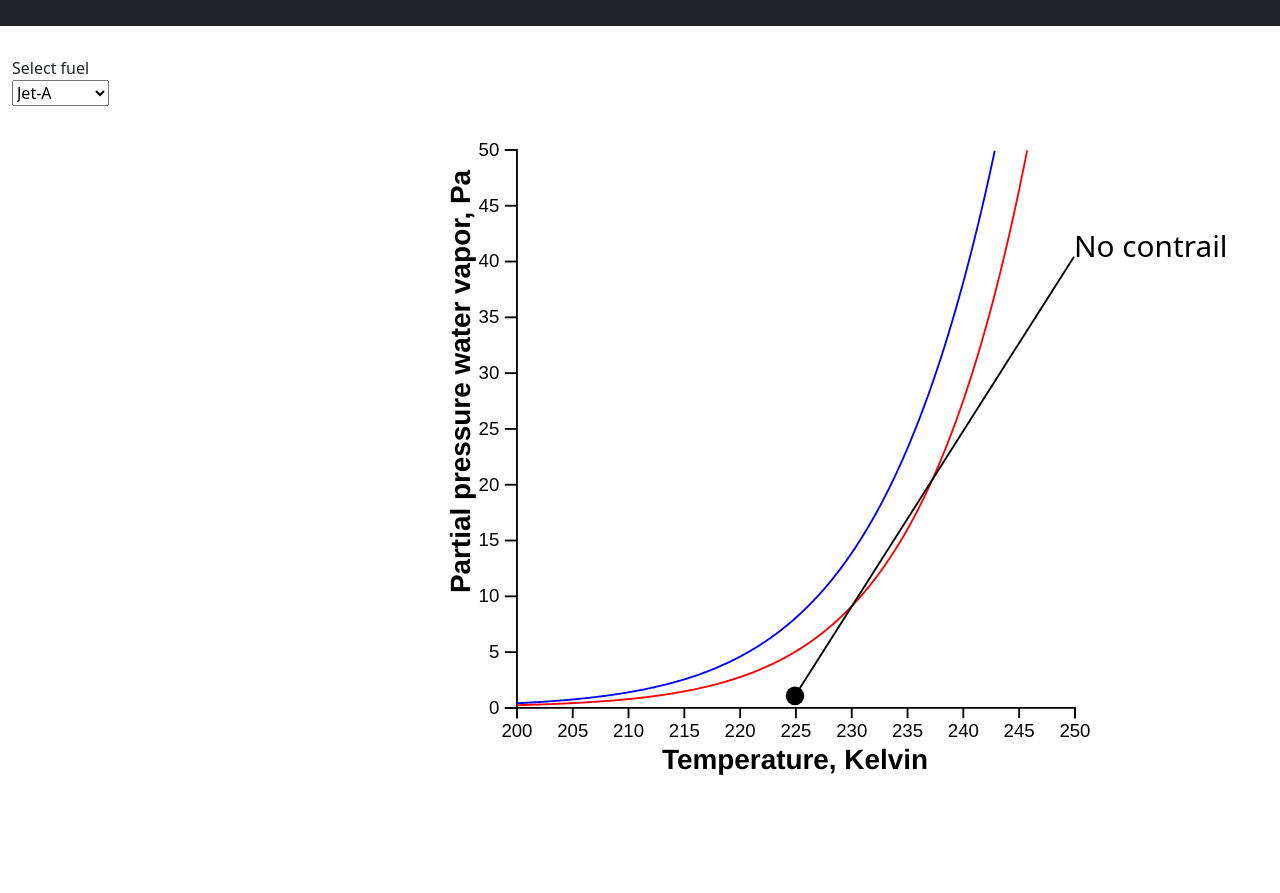
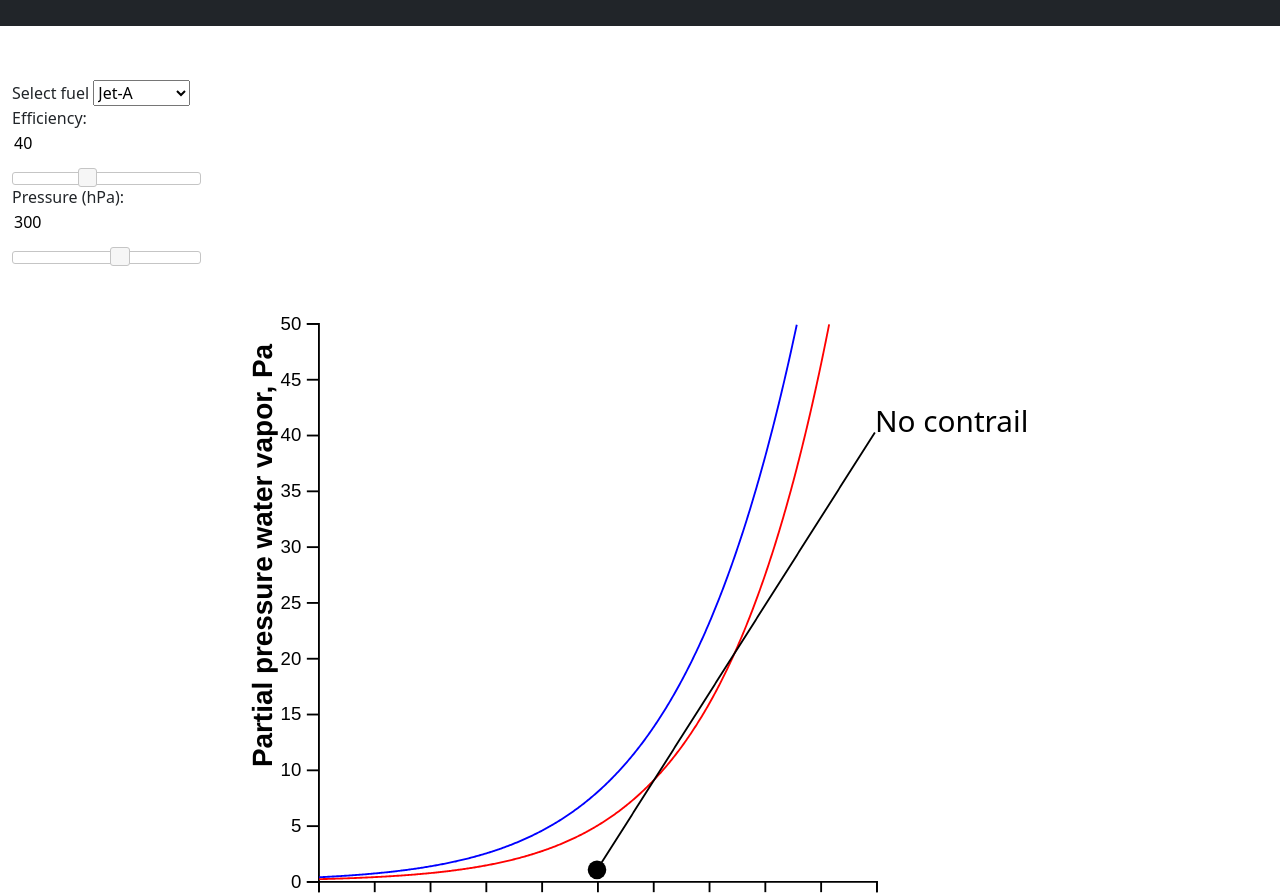
Before and after one commit to VincentMeijer/contrail-viz, a plain HTML site: page sac.html in a window 1280 px wide. Shown: the top 893 px of the page. Before the commit the page ends 800 px from the top, so only its background shows below. Drawn offline with nearby package versions, Linux system fonts and the light colour scheme.

Commit message:
Added pressure and efficiency sliders

```diff
--- a/sac.html
+++ b/sac.html
@@ -5,7 +5,10 @@
 		<title>D3: Schmidt-Appleman</title>
 		<script type="text/javascript" src="d3.js"></script>
         <link href="https://cdn.jsdelivr.net/npm/bootstrap@5.1.3/dist/css/bootstrap.min.css" rel="stylesheet">
-        <script src="https://cdn.jsdelivr.net/npm/bootstrap@5.1.3/dist/js/bootstrap.bundle.min.js"></script>
+        <link href="https://code.jquery.com/ui/1.13.2/themes/base/jquery-ui.css" rel="stylesheet">
+        <link rel="stylesheet" href="https://code.jquery.com/ui/1.13.2/themes/base/jquery-ui.css">script>
+        <script src="https://code.jquery.com/jquery-3.6.0.js"></script>
+        <script src="https://code.jquery.com/ui/1.13.2/jquery-ui.js"></script>
 		<style type="text/css">
             html, body, #main-container {
                 height: 100%;
@@ -19,8 +22,6 @@
             }
 			rect.hover {
                 fill : "orange";
-
-
             }
 
             .axislabel{
@@ -29,8 +30,17 @@
                 font-family:Helvetica;
                 font-weight: bold;
             }
+
             #main-container {
                 padding-top: 56px; /* Height of the navbar assuming standard navbar height. Adjust if your navbar is of a different height. */
+            }
+            #custom-handle {
+                width: 2em;
+                height: 1.6em;
+                top: 50%;
+                margin-top: -.8em;
+                text-align: center;
+                line-height: 1.6em;
             }
 
 		</style>
@@ -51,7 +61,7 @@
         <div class="container-fluid h-100" id="main-container">
             <div class="row h-100">
                 <!-- Controls column -->
-                <div class="col-md-1" id="controls-col">
+                <div class="col-md-2" id="controls-col">
                     <!-- Place your input elements (like sliders, dropdowns, etc.) here -->
                     <label>Select fuel</label>
                     <select name="fuel" id="fuels" onchange="changeFuel(this)">
@@ -59,14 +69,23 @@
                         <option value="Hydrogen">Hydrogen</option>
                         <option value="SAF">SAF</option>
                     </select>
+                    <p>
+                        <label for="efficiency">Efficiency:</label>
+                        <input type="text" id="efficiency" readonly style="border:0;">
+                    </p>
+                    <div id="efficiencySlider" class="ui-slider-handle"></div>
+                    <p>
+                        <label for="pressure">Pressure (hPa):</label>
+                        <input type="text" id="pressure" readonly style="border:0;">
+                    </p>
+                    <div id="pressureSlider" class="ui-slider-handle"></div>
                 </div>
 
                 <!-- D3 Visualization column -->
-                <div class="col-md-11" id="d3-col">
+                <div class="col-md-10" id="d3-col">
                     <svg>
 
                     </svg>
-
                 </div>
             </div>
 
@@ -77,6 +96,38 @@
 
 
 		<script type="text/javascript">
+            var efficiency_value = 40;
+            var pressure_value = 300;
+            $( function() {
+                // var handle = $( "#custom-handle" );
+                $( "#efficiencySlider" ).slider({
+                    min: 1,
+                    max: 99,
+                    value: efficiency_value,
+                    slide: function( event, ui ) {
+
+                        efficiency_value = ui.value;
+                        $("#efficiency").val(efficiency_value);
+                        eta = efficiency_value / 100;
+                        updateMixingSlope();
+                    }
+                });
+                $("#efficiency").val(efficiency_value);
+
+                $( "#pressureSlider" ).slider({
+                    min: 100,
+                    max: 450,
+                    value: pressure_value,
+                    slide: function( event, ui ) {
+                        pressure_value = ui.value;
+                        $("#pressure").val(pressure_value);
+                        p = pressure_value * 100;
+                        updateMixingSlope();
+                    }
+                });
+                $("#pressure").val(pressure_value);
+            } );
+
             var fuelData = {"Jet-A" : {"eta" : 0.4, "EI_H2O" : 1.23, "LHV" : 42e6},
                         "SAF" : {"eta" : 0.4, "EI_H2O" : 1.371, "LHV" : 44.17e6},
                         "Hydrogen" : {"eta" : 0.4, "EI_H2O" : 9.0, "LHV" : 120.9e6}}
@@ -91,6 +142,7 @@
             }
             function updateMixingSlope() {
                 slope = cp * p * EI_H2O / (epsilon * LHV * (1-eta));
+                console.log(slope);
                 updateMixingLine();
             }
 
@@ -306,12 +358,23 @@
 					.on("drag", dragging)
 					.on("end", dragEnded));
 
+
             var updateMixingLine = function () {
 
-                mixing_data[0] = {"temperature" : ambient_temperature,
-                                  "pressure" : ambient_pressure_h2o};
-                mixing_data[1] = {"temperature" : 250,
-                                  "pressure" : ambient_pressure_h2o + slope * (250 - ambient_temperature)};
+                slope = cp * p * EI_H2O / (epsilon * LHV * (1-eta));
+
+                // mixing_data[0] = {"temperature" : ambient_temperature,
+                //                   "pressure" : ambient_pressure_h2o};
+                mixing_data = [];
+                var localTempValues = d3.range(ambient_temperature, max_temp, 0.1);
+                localTempValues.forEach(
+                    T => { var p_h2o_local = ambient_pressure_h2o + slope * (T - ambient_temperature);
+                            if (p_h2o_local < max_pressure) {
+                                mixing_data.push({"temperature": T, "pressure" : p_h2o_local});
+                            }
+
+                        }
+                );
 
                 var SAC = checkSAC();
                 var ISS = checkISS();
@@ -343,9 +406,11 @@
                 svg.selectAll("circle")
                 .attr("fill", color);
 
+                var final_point = mixing_data[mixing_data.length - 1];
+
                 svg.selectAll(".mixing-line-label")
-                .attr("x", xScale(250))
-                .attr("y", yScale(clamp(slope * (250 - ambient_temperature) + ambient_pressure_h2o, min_pressure, max_pressure)))
+                .attr("x", xScale(final_point.temperature))
+                .attr("y", yScale(final_point.pressure))
                 .text(labelText)
                 .attr("fill", color);
 
@@ -516,6 +581,8 @@
 
                 responsivefy(svg);
 
+
+
 		</script>
 	</body>
 </html>
```
Lines whose indentation alone changed are shown as unchanged.
